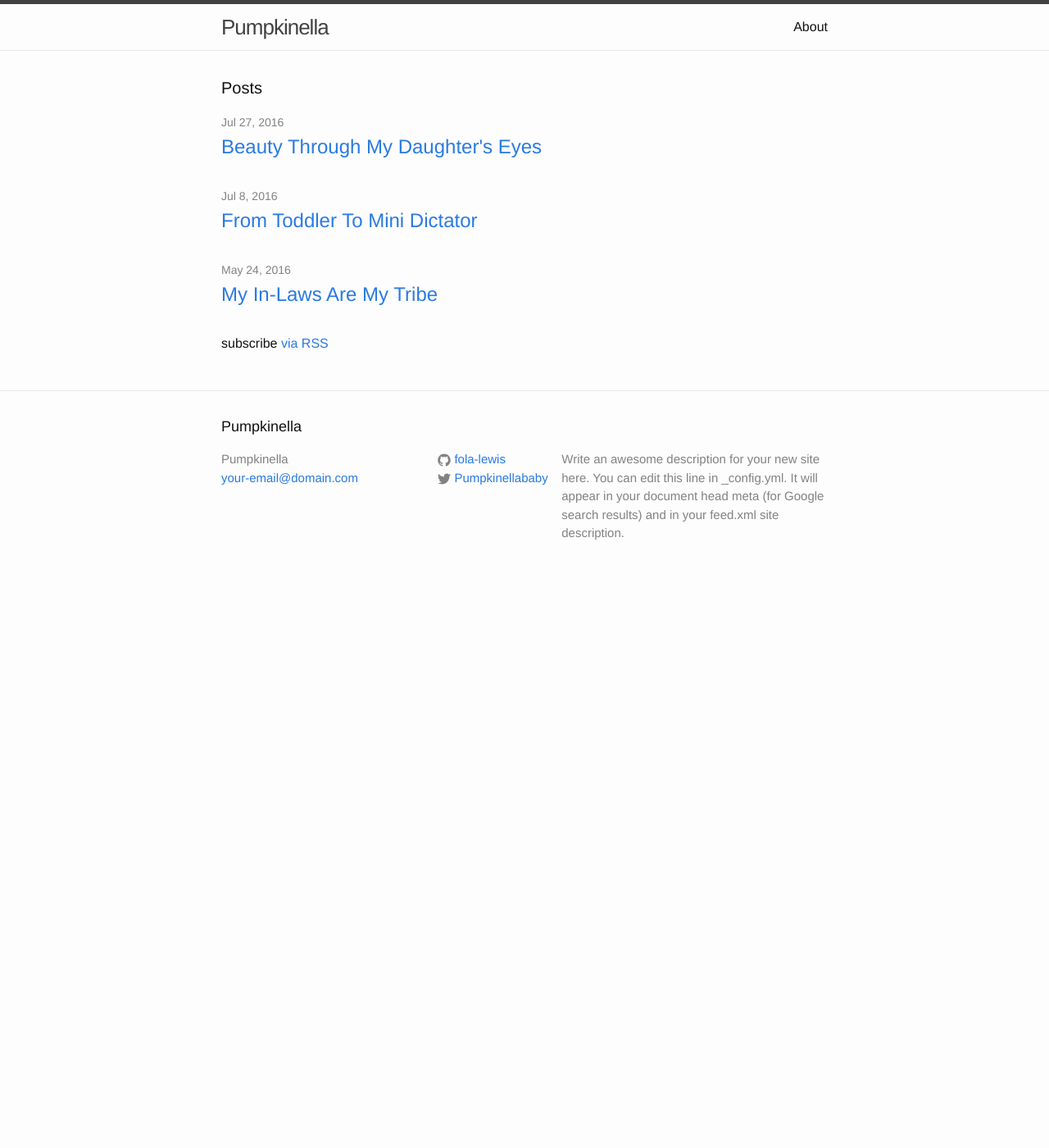
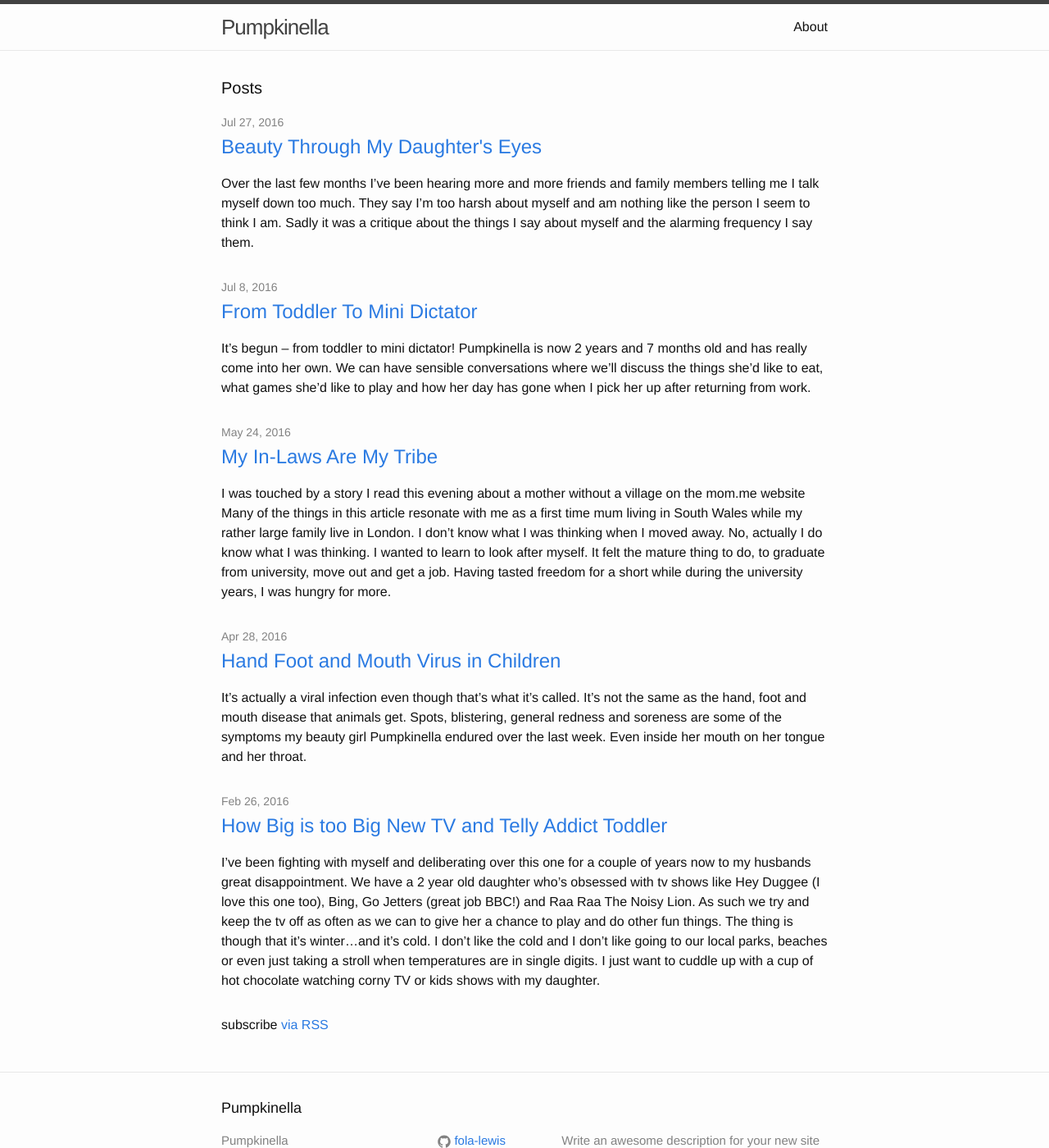
Before and after one commit to fola-lewis/fola-lewis.github.io, a Jekyll site: the page built from index.html, in a window 1280 px wide and 1400 px high. Shown: the whole window at 82% size. Built offline with Jekyll 4.4.1, drawn with Linux system fonts in a browser that asks for light colours.

Commit message:
Added post excerpts and a few new posts

```diff
--- a/_config.yml
+++ b/_config.yml
@@ -19,3 +19,7 @@
 
 # Build settings
 markdown: kramdown
+
+permalink: pretty
+
+excerpt_separator: <!--more-->
--- /dev/null
+++ b/_posts/2016-02-26-how-big-is-too-big-new-tv-and-telly-addict-toddler.markdown
@@ -0,0 +1,51 @@
+---
+layout: post
+title:  "How Big is too Big New TV and Telly Addict Toddler"
+date:   2016-02-26 12:00:00 +0100
+categories: parenting
+---
+![How Big is too Big New TV and Telly Addict Toddler](/assets/posts/how-big-is-too-big-new-tv-and-telly-addict-toddler-01.jpg)
+
+I’ve been fighting with myself and deliberating over this one for a couple of years now to my husbands great disappointment. We have a 2 year old daughter who’s obsessed with tv shows like [Hey Duggee](http://www.studioaka.co.uk/OurWork/heyduggee) (I love this one too), Bing, [Go Jetters](https://en.m.wikipedia.org/wiki/Go_Jetters) (great job BBC!) and [Raa Raa The Noisy Lion](https://en.m.wikipedia.org/wiki/Raa_Raa_the_Noisy_Lion). As such we try and keep the tv off as often as we can to give her a chance to play and do other fun things. The thing is though that it’s winter…and it’s cold. I don’t like the cold and I don’t like going to our local parks, beaches or even just taking a stroll when temperatures are in single digits. I just want to cuddle up with a cup of hot chocolate watching corny TV or kids shows with my daughter.
+
+<!--more-->
+
+So when our 37 inch tv blew up last year, my husband and I had opposing views about what to do. We’d paid for a custom media unit with enough room for a 50 inch tv to be installed but now that we actually had the opportunity to replace it I just looked at my daughter and thought she would NEVER be able tear herself away from the telly if we got a new top of the range one as big as our room could accommodate. However I had found an amazing television from [Panasonic](http://viera.panasonic.co.uk/4ktv/) that I wanted. How could I buy it though when I thought about how much time then that my daughter would then spend watching it!
+
+Luckily before the arguments begun, our in laws decided they could part with one of the 4 TVs they already had (one in each room). It was a 32 inch Toshiba 1080 so we definitely felt the difference but free is free at the end of the day so we gratefully accepted it. Over the last year though, the longing for one of the new cooler styles has grown. LED, 4K, curved, 3D….the choice seems endless.
+
+Now as my husband and I absolutely love new gadgets I felt like I had to share with you my budget-busting, bargain hunting road to our new tv. We are still not agreed on the size yet but our in laws, who look after our daughter in the daytime, recently upgraded to a new 43 inch 4K LED  LG tv and my husband hasn’t stopped going on about a new to since.
+
+As our daughter is in theory now already used to a bigger tv my hesitations about how often she spends in front of one have shifted a bit, not to how big it is but simply how long it’s on for. I know my very sensible readers are probably thinking at this point that I should never have focused on size and should always instead have tried to sure my daughter has a balanced and varied routine. So in anticipation of such feedback, and a massive temptation to be able to sit in front of a brand spanking new telly that makes me feel like I’m in a cinema, here’s my lowdown on the best value TVs I’ve found on the market today. They are all suitable for a modest home so any high rollers just think bigger and grander while I bring you my list of practical yet excellent choices.
+
+1. [PANASONIC VIERA](http://viera.panasonic.co.uk/4ktv/) TX-48CX350B Smart 3D Ultra HD 4k 48″ LED TV (Found at Curry’s as of 24th Feb 2016
+
+Check out at £399 http://viera.panasonic.co.uk/4ktv/ for more information about 4K TVs. I’m totally sold as thy are a superior quality to the normal HD ones.
+
+![PANASONIC VIERA](/assets/posts/how-big-is-too-big-new-tv-and-telly-addict-toddler-02.jpg)
+
+It’s such a beauty to behold isn’t it. It’s got free view, the YouTube app and the BBC iPlayer apps pre-installed. It’s also got 3 HDMI ports to connect external speakers and other media.
+
+2. PHILIPS 40PUT6400
+
+Check out at £349
+
+40 inch 4K Ultra HD Smart LED Android TV Freeview HD (Richer sounds as of 23rd Feb 2016)
+
+![PHILIPS 40PUT6400](/assets/posts/how-big-is-too-big-new-tv-and-telly-addict-toddler-03.jpg)
+
+3. Panasonic TX-65CX410B 65 Inch Smart [Viera 4K](http://viera.panasonic.co.uk/4ktv/) 3D TV + HDMI Cable (found at Costco as of 21st Feb 2016 at £529.99)
+
+![Panasonic TX-65CX410B](/assets/posts/how-big-is-too-big-new-tv-and-telly-addict-toddler-04.jpg)
+
+This one is a 3D model so I’ve had to factor in buying some more 3D glasses backside toddler + glasses = breakage. I’m not too sure though whether the whole 3D craze hasn’t phased out to be replaced by smart curved versions.
+
+So these are my top 3 based on price and quality.
+
+I thought I might need a little more convincing (not so much though) so I also searched for and read several articles about 4K and LED TVs, to satisfy myself that they wouldn’t become yesterday’s news by the time we actually bought one.  I looked for articles online describing their benefits and longevity. This one was quite a fair assessment of the current market and future trends so I definitely think it’s worth a read before taking the leap to buy a new television.
+
+Here’s our before picture to give you an idea of the room and space we have. Hope to see you back soon with an update on the tv of choice and how hopefully our daughter hasn’t broken it or drawn all over it!
+
+![Toshiba](/assets/posts/how-big-is-too-big-new-tv-and-telly-addict-toddler-05.jpg)
+
+Have a great day!
--- /dev/null
+++ b/_posts/2016-04-28-hand-foot-and-mouth-virus-in-children.markdown
@@ -0,0 +1,33 @@
+---
+layout: post
+title:  "Hand Foot and Mouth Virus in Children"
+date:   2016-04-28 12:00:00 +0100
+categories: parenting
+---
+![Hand Foot and Mouth Virus in Children](/assets/posts/hand-foot-and-mouth-virus-in-children-01.jpg)
+
+It’s actually a viral infection even though that’s what it’s called. It’s not the same as the hand, foot and mouth disease that animals get.
+
+![Hand Foot and Mouth Virus in Children](/assets/posts/hand-foot-and-mouth-virus-in-children-02.jpg)
+
+Spots, blistering, general redness and soreness are some of the symptoms my beauty girl Pumpkinella endured over the last week. Even inside her mouth on her tongue and her throat.
+
+<!--more-->
+
+![Hand Foot and Mouth Virus in Children](/assets/posts/hand-foot-and-mouth-virus-in-children-03.jpg)
+
+She had spots predominantly on her hands, face and bottom. The most annoying thing about the virus is knowing that I caused it by taking her to see a doctor after over a month of generally feeling unwell. I wanted them to check her over to be sure there wasn’t some other underlying cause why she had been unwell. And I honestly don’t know why I bothered because very rarely do we see a doctor who actually cares.
+
+I will always follow my instincts as a mother so when I feel like my baby is unhappy and unwell I do everything in my power to help her to feel better. If I have to take her to the doctors every other day then I will. I’ve also learnt through some life-threatening events to trust my instincts and never just accept a response that doesn’t take into account my daughter’s symptoms, and which supports just waiting and seeing. It’s not that I wish to medicate, rather I want to understand and support my child as best I can.
+
+For those of you who haven’t seen or experienced this virus, it’s apparently very common in children under the age of 10. It’s very easily caught through coughing, sneezing, and general contact with fluid from another person with the virus. I am 99% certain that the toy in the doctor’s surgery which my daughter played with was infected with this virus from another sick child. By the time the sores and spots really become visible, the child is already very contagious so it’s a tough one to prevent from being passed on.
+
+Pumpkinella is rarely in contact with children other than her two cousins, something I do mean to turn around very soon, so I was confident the only place she could have come in contact with the virus was from the doctor’s surgery. She is also a finger-sucker therefore her fingers were a ripe breeding ground from playing with the supposed infected toys.
+
+I do wonder whether the toys are sterilised or even cleaned each day in an environment that sees illness and infection passing through constantly.
+
+I’ll be keeping this relatively brief as over the last 2 months I’ve struggled to finish any blog post I’ve started to write. Slowly, its become more and more difficult to write anything I’m proud of so today is my mini welcome back to my passion and favourite pastime.
+
+For those reading this, please bear with me a while longer till I get back into the groove and my creative spirit is lit again.
+
+Thanks for reading and see you soon!
--- a/_posts/2016-05-24-my-in-laws-are-my-tribe.markdown
+++ b/_posts/2016-05-24-my-in-laws-are-my-tribe.markdown
@@ -9,6 +9,8 @@ categories: parenting
 I was touched by a story I read this evening about a mother without a village on the [mom.me](http://mom.me/baby/31807-moms-without-village/) website
 
 Many of the things in this article resonate with me as a first time mum living in South Wales while my rather large family live in London. I don’t know what I was thinking when I moved away. No, actually I do know what I was thinking. I wanted to learn to look after myself. It felt the mature thing to do, to graduate from university, move out and get a job. Having tasted freedom for a short while during the university years, I was hungry for more.
+
+<!--more-->
 
 Having met my now husband over 5 years on, I was elated to become a parent. But the responsibility and the isolation it came with was unexpected and unwelcome. Entertaining a baby who wanted to be carried and who either slept or cried was a reality I hadn’t been ready for. Without a close network of friends, I found myself alone, without any adult stimulation and my mind slowly turned into jelly with nothing more exciting to say at the end of each day other than to rave about my daughter’s poo’s and how easy or painful breastfeeding was throughout the day.
 
--- a/_posts/2016-07-08-from-toddler-to-mini-dictator.markdown
+++ b/_posts/2016-07-08-from-toddler-to-mini-dictator.markdown
@@ -9,6 +9,8 @@ categories: parenting
 ## It’s begun – from toddler to mini dictator!
 
 Pumpkinella is now 2 years and 7 months old and has really come into her own. We can have sensible conversations where we’ll discuss the things she’d like to eat, what games she’d like to play and how her day has gone when I pick her up after returning from work.
+
+<!--more-->
 
 Or fun things she’d like to do during the day. During these conversations I’m amazed at her rate of development. She’s already worked out sarcasm, to my detriment and often makes comments where I’m left wondering which adult she’s learnt them from. In truth I’m embarrassed to say she sounds just like me though so it just makes me laugh.
 
--- a/_posts/2016-07-27-beauty-through-my-daughters-eyes.markdown
+++ b/_posts/2016-07-27-beauty-through-my-daughters-eyes.markdown
@@ -7,6 +7,8 @@ categories: parenting
 ![Beauty Through My Daughter's Eyes](/assets/posts/beauty-through-my-daughters-eyes-01.jpg)
 
 Over the last few months I’ve been hearing more and more friends and family members telling me I talk myself down too much. They say I’m too harsh about myself and am nothing like the person I seem to think I am. Sadly it was a critique about the things I say about myself and the alarming frequency I say them.
+
+<!--more-->
 
 I don’t quite know when it started. I guess I wasn’t a pretty child and people made fun of me for being so dark. I also went through puberty at a really young age, way before sex education was taught and so I didn’t develop a particularly positive self-image, being different from all my friends and not understanding why.
 
--- a/index.html
+++ b/index.html
@@ -14,6 +14,8 @@ layout: default
         <h2>
           <a class="post-link" href="{{ post.url | prepend: site.baseurl }}">{{ post.title }}</a>
         </h2>
+
+        {{ post.excerpt | strip_html }}
       </li>
     {% endfor %}
   </ul>
```
Also changed, not shown: assets/posts/hand-foot-and-mouth-virus-in-children-01.jpg (added), assets/posts/hand-foot-and-mouth-virus-in-children-02.jpg (added), assets/posts/hand-foot-and-mouth-virus-in-children-03.jpg (added), assets/posts/how-big-is-too-big-new-tv-and-telly-addict-toddler-01.jpg (added), assets/posts/how-big-is-too-big-new-tv-and-telly-addict-toddler-02.jpg (added), assets/posts/how-big-is-too-big-new-tv-and-telly-addict-toddler-03.jpg (added), assets/posts/how-big-is-too-big-new-tv-and-telly-addict-toddler-04.jpg (added), assets/posts/how-big-is-too-big-new-tv-and-telly-addict-toddler-05.jpg (added), 2 other files.
